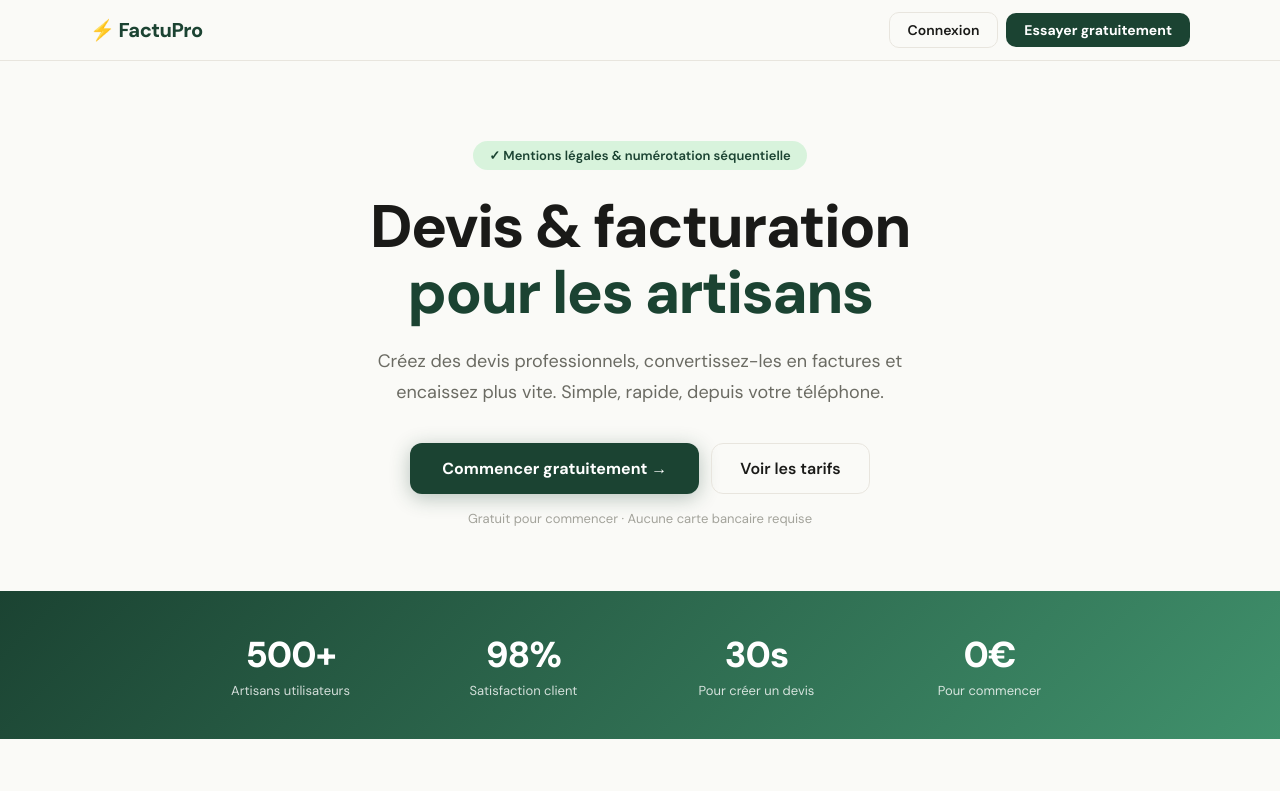
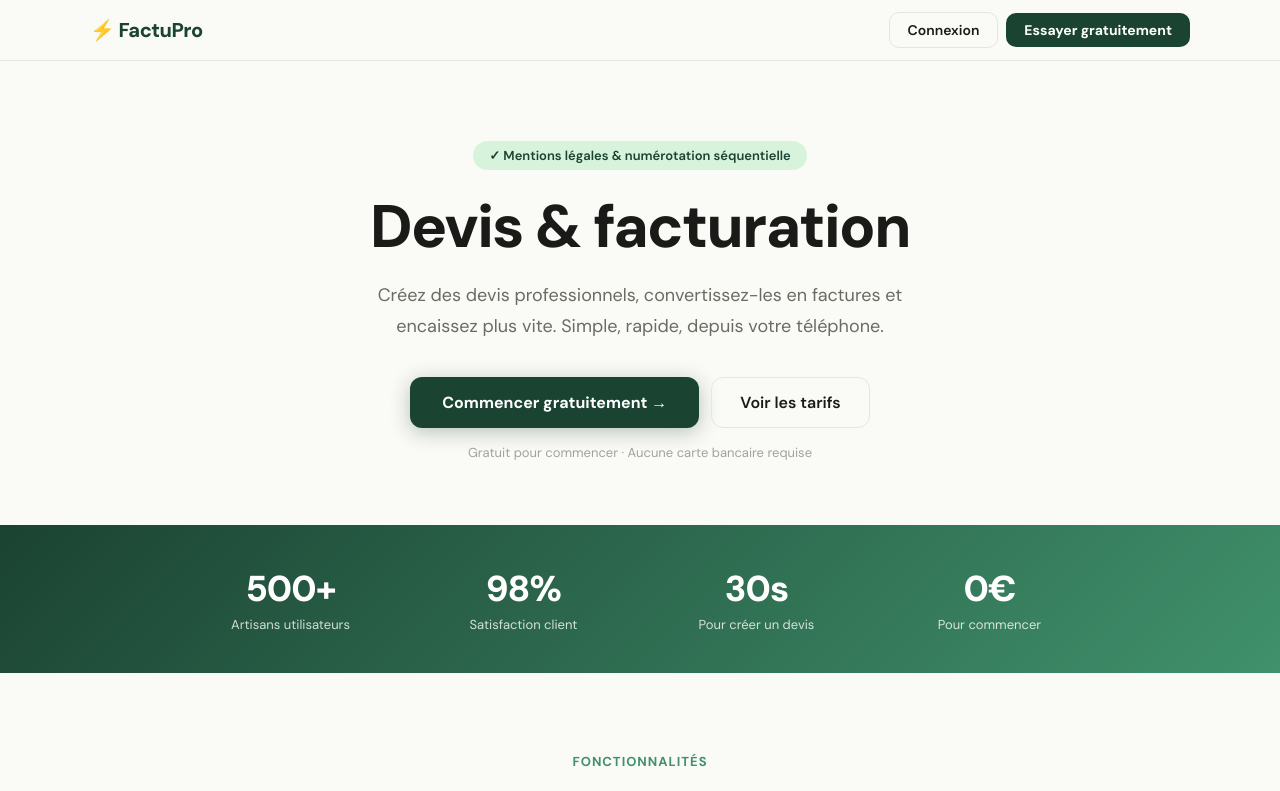
Before and after one commit to laurentgohebel-blip/factupro, a React (Vite) app: page / in a window 1280 px wide. Shown: the top 791 px of the page. Built offline with nearby package versions, Linux system fonts and the light colour scheme; no server answers.

Commit message:
Update Landing.jsx

```diff
--- a/src/pages/Landing.jsx
+++ b/src/pages/Landing.jsx
@@ -80,7 +80,7 @@ export default function Landing() {
         </div>
         <h1 className="fade-up fade-up-1" style={{ fontSize: 'clamp(36px, 6vw, 60px)', fontWeight: 800, lineHeight: 1.1, letterSpacing: -1.5, marginBottom: 20, color: C.text }}>
           Devis & facturation<br />
-          <span style={{ color: C.primary }}>pour les artisans</span>
+
         </h1>
         <p className="fade-up fade-up-2" style={{ fontSize: 18, color: C.muted, lineHeight: 1.7, marginBottom: 36, maxWidth: 560, margin: '0 auto 36px' }}>
           Créez des devis professionnels, convertissez-les en factures et encaissez plus vite. Simple, rapide, depuis votre téléphone.
```
